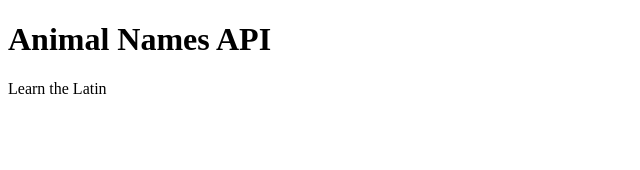
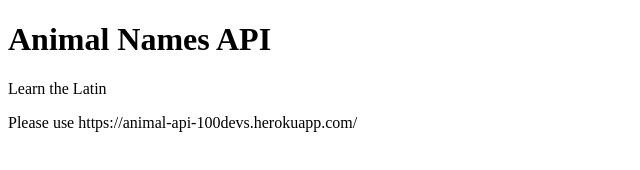
Before and after one commit to notopoli/sample-animal-api, a website: page index.html in a window 1280 px wide. Shown: the whole page, without its empty margins (0-640 px from the left). Drawn offline with Linux system fonts and the light colour scheme.

Commit message:
added heroku link

```diff
--- a/index.html
+++ b/index.html
@@ -9,5 +9,6 @@
 <body>
     <h1>Animal Names API</h1>
     <p>Learn the Latin</p>
+    <p>Please use https://animal-api-100devs.herokuapp.com/</p>
 </body>
 </html>
```
